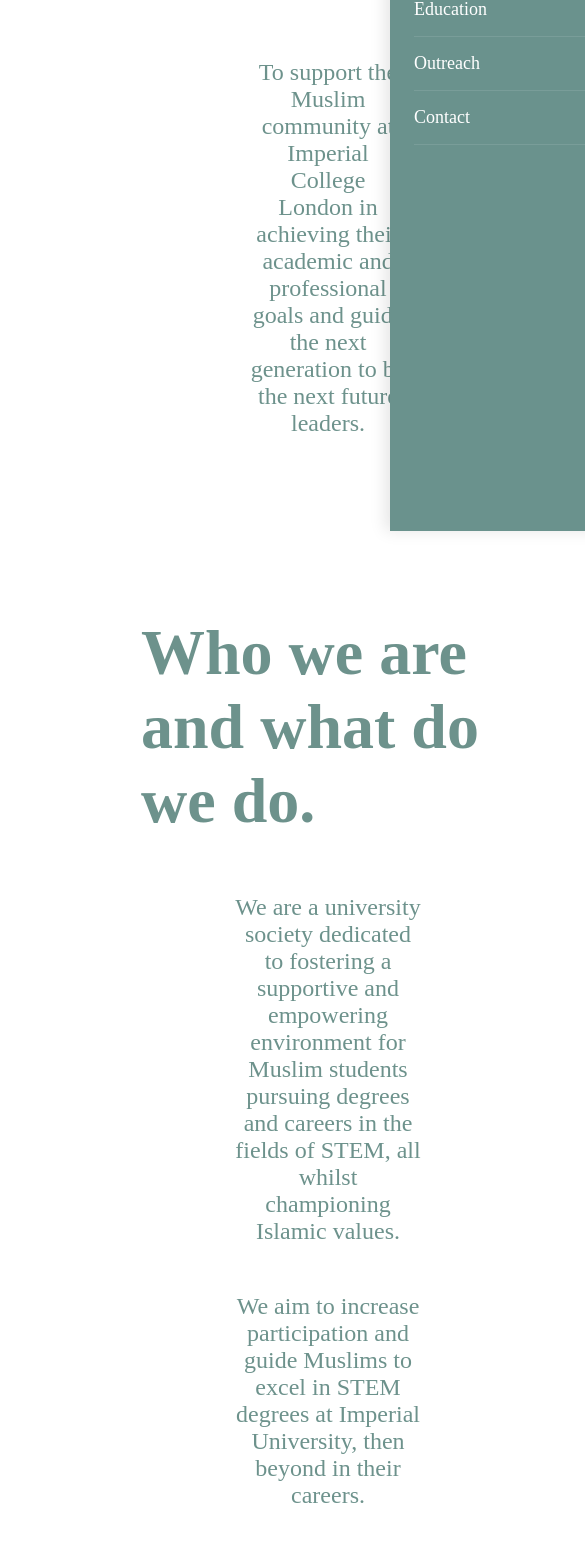
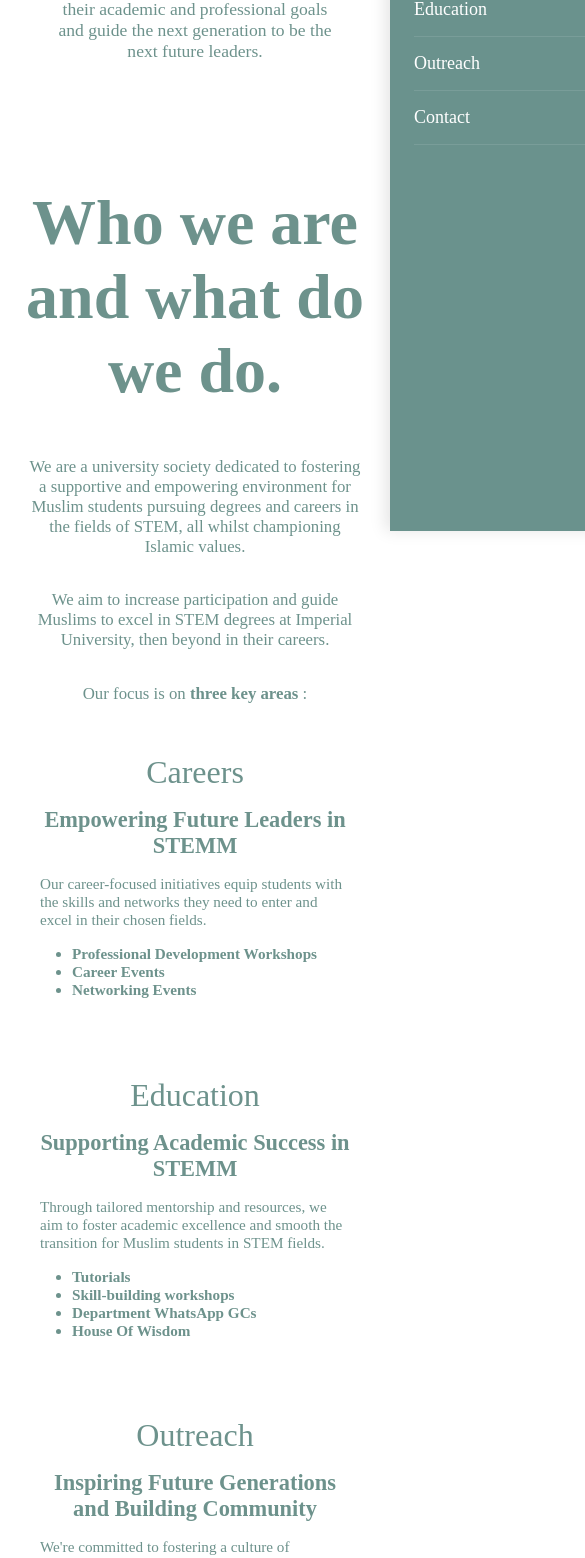
Before and after one commit to RayanAkhtar/STEMMuslimsWebsite, a Next.js app: page /about in a window 390 px wide. Shown: the part 313-1871 px from the top of the page, 585 px wide, since content can reach past the window. Built offline with nearby package versions, Linux system fonts and the light colour scheme.

Commit message:
chore: updated homepage and about page to be more friendly with mobile devices: reduced width for elements on the 'about' page and also included a background to show on mobile devices when visiting the home page

```diff
--- a/src/app/about/about.module.scss
+++ b/src/app/about/about.module.scss
@@ -5,11 +5,18 @@
 }
 
 .container_page {
+    /* keep page within viewport and avoid horizontal overflow */
+    width: 100%;
+    max-width: 1200px;
+    margin: 0 auto;
+    padding: 0 1rem;
+    box-sizing: border-box;
     display: flex;
     flex-direction: column;
     justify-content: flex-start;
     align-items: center;
     flex-wrap: wrap;
+    overflow-x: hidden;
 
     .container_mission {
         color: #6d928c;
@@ -25,21 +32,22 @@
             h1 {
                 font-size: clamp(1rem,4rem,10rem);
                 font-weight: 900;
-                margin-top: 10rem;
+                margin-top: 6rem;
                 margin-bottom: 1rem;
             }
         }
 
         .desc {
             text-align: center;
-            width: 50%;
+            width: 100%;
+            max-width: 60ch;
             margin-top: 1rem;
-            font-size: clamp(0.6rem,1.5rem,8rem);
+            font-size: clamp(0.6rem,1.1rem,1.5rem);
         }
     }
 
     .container_who_we_are {
-        margin-top: 7rem;
+    margin-top: 4rem;
     color: #6d928c;
     display: flex;
     flex-direction: column;
@@ -52,13 +60,15 @@
                 font-size: clamp(1rem,4rem,10rem);
                 font-weight: 900;
                 margin-bottom: 2rem;
+                text-align: center;
             }
         }
 
         .desc {
-            width: 50%;
+            width: 100%;
+            max-width: 70ch;
             text-align: center;
-            font-size: clamp(0.6rem,1.5rem,8rem);
+            font-size: clamp(0.6rem,1.05rem,1.4rem);
         }
     }
 
@@ -66,8 +76,10 @@
         display: flex;
         flex-direction: row;
         justify-content: center;
-        width: 80%;
+        width: 100%;
+        gap: 1.5rem;
         box-sizing: border-box;
+        flex-wrap: wrap; /* allow wrapping on smaller screens */
 
         .key_area {
             color: #6d928c;
@@ -76,13 +88,14 @@
             justify-content: flex-start;
             align-items: center;
             box-sizing: border-box;
-            width: 29%;
-            padding: 0rem 2rem;
+            width: calc(33.333% - 1rem);
+            min-width: 220px;
+            padding: 0.75rem 1rem;
 
             .key_area_title {
                 h1 {
                     text-align: center;
-                    font-size: clamp(1rem,3rem,10rem);
+                    font-size: clamp(1rem,2rem,3rem);
                     font-weight: 500;
                     margin-bottom: 1rem;
                 }
@@ -97,13 +110,13 @@
 
             .key_area_text {
                 text-align: left;
-                font-size: clamp(0.6rem,1.05rem,8rem);
+                font-size: clamp(0.6rem,0.95rem,1.1rem);
                 margin-bottom: 1rem;
             }
 
             .key_area_points {
                 text-align: left;
-                font-size: clamp(0.6rem,1.05rem,8rem);
+                font-size: clamp(0.6rem,0.95rem,1.05rem);
                 margin-bottom: 1rem;
                 align-self: flex-start;
 
@@ -118,71 +131,93 @@
 
 
     .container_timeline {
-        // position: relative;
         color: #6d928c;
         display: flex;
         flex-direction: column;
         justify-content: center;
-        width: 40rem;
+        width: 100%;
+        max-width: 40rem; /* keep readable line length */
+        box-sizing: border-box;
+        padding: 0 1rem;
+
         h1 {
-            font-size: clamp(1rem,4rem,10rem);
+            font-size: clamp(1rem,2rem,2.5rem);
             font-weight: 900;
             text-align: center;
         }
 
         .event {
-
             h1 {
-                font-size: clamp(0.6rem,1.4rem,8rem);
+                font-size: clamp(0.9rem,1.05rem,1.2rem);
                 font-weight: 800;
                 text-align: left;
             }
 
             text-align: left;
-            padding: 1rem 0 1rem 0;
+            padding: 1rem 0;
         }
     }
 
     .events_block {
         position: relative;
         border-left: 0.5rem solid #6d928c;
-        padding-left: 3rem;
+        padding-left: 2rem;
         margin-bottom: 2rem;
     }
 
     .event::before {
         position: absolute;
         content: '';
-        width: 1rem;
-        height: 1rem;
+        width: 0.9rem;
+        height: 0.9rem;
         background-color: #6d928c;
         border-radius: 50%;
-        left: -0.75rem;
-        transform: translateY(1.3rem);
+        left: -0.65rem;
+        transform: translateY(1.1rem);
     }
 
 
-    // .container_timeline::after {
-    //     content: '';
-    //     position: absolute;
-    //     top: 50%;
-    //     left: 25%;
-    //     width: 1rem;
-    //     height: 70rem;
-    //     transform: translateY(-50%);
-    //     background: #6d928c;
-    // }
+    // small-screen adjustments
+    @media (max-width: 900px) {
+        .container_key_areas {
+            gap: 1rem;
+        }
 
-    // .container_timeline::after {
-    //     content: '';
-    //     position: absolute;
-    //     top: 50%;
-    //     left: 25%;
-    //     width: 1rem;
-    //     height: 70rem;
-    //     transform: translateY(-50%);
-    //     background: #6d928c;
+        .container_mission .title h1 {
+            margin-top: 4rem;
+        }
+    }
 
-    // }
+    @media (max-width: 768px) {
+        .container_key_areas {
+            flex-direction: column;
+            width: 100%;
+            align-items: stretch;
+        }
+
+        .key_area {
+            width: 100% !important;
+            min-width: 0;
+            padding: 0.75rem 0.5rem;
+        }
+
+        .events_block {
+            padding-left: 1.25rem;
+        }
+
+        .event::before {
+            left: -0.5rem;
+            transform: translateY(1rem);
+            width: 0.7rem;
+            height: 0.7rem;
+        }
+    }
+
+    /* ensure images and other media don't overflow */
+    img, video {
+        max-width: 100%;
+        height: auto;
+        display: block;
+    }
 
 }
--- a/src/app/home/home.module.scss
+++ b/src/app/home/home.module.scss
@@ -17,7 +17,7 @@
   z-index: -1;
 
   @media (max-width: 768px) {
-    background-image: url("/home-images/geometric-background-small.webp");
+    background-image: url("/home-images/geometric-background.png");
   }
 
   .salaamImage {
```
Lines whose indentation alone changed are shown as unchanged.
